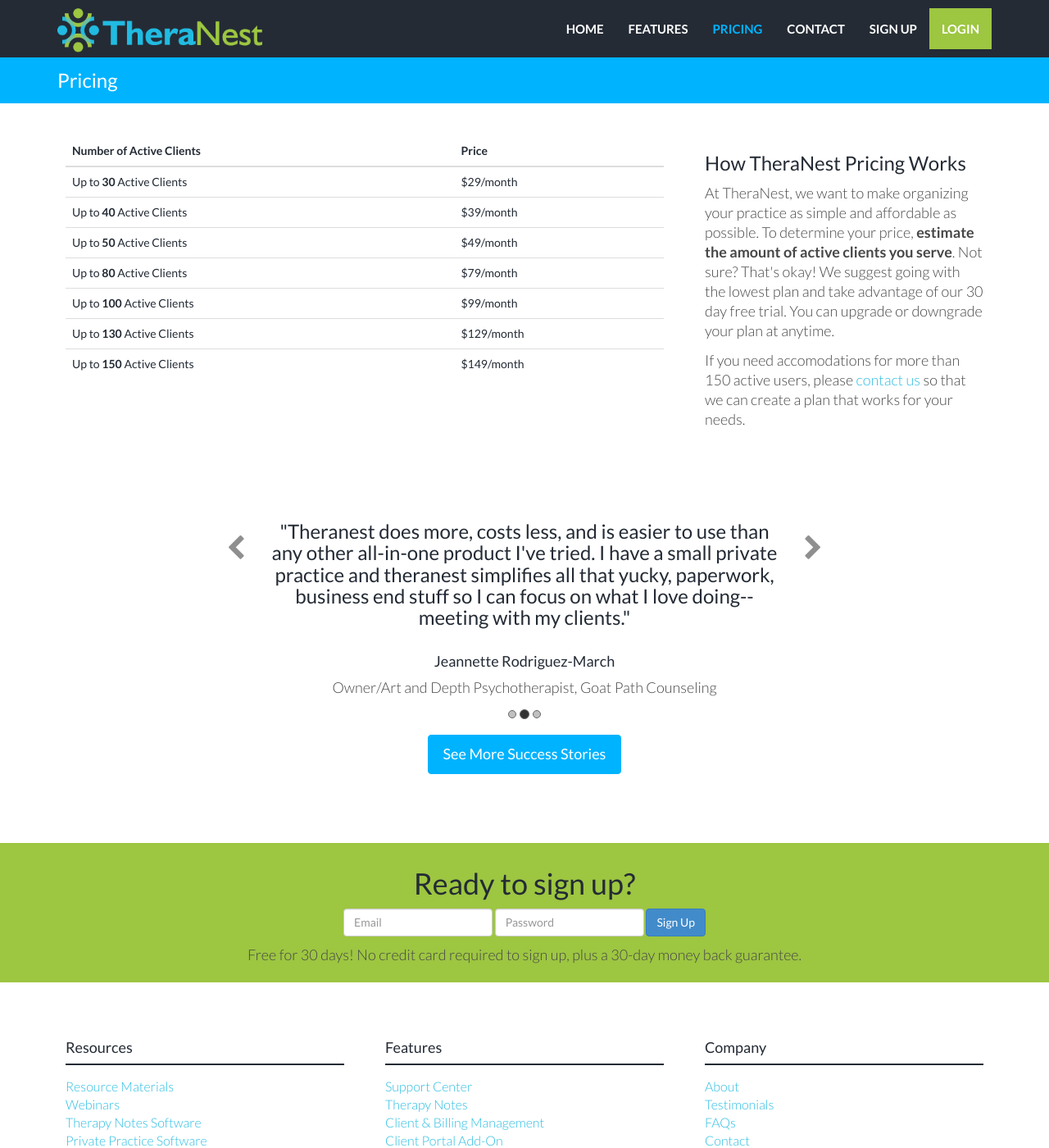
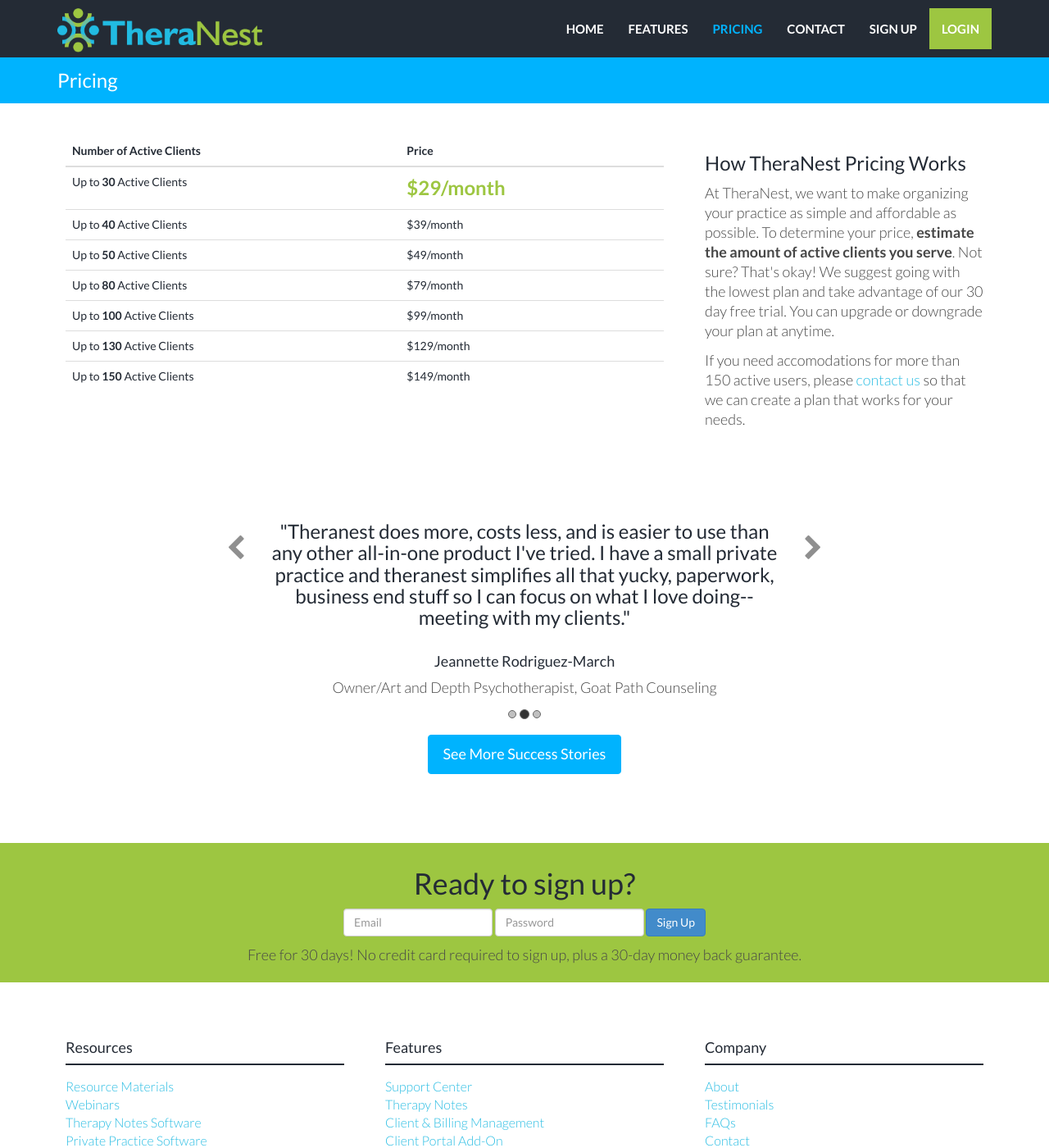
Before and after one commit to kaylacille/theranest-update, a Jekyll site: the page built from pricing.html, in a window 1280 px wide and 1400 px high. Shown: the whole window at 82% size. Built offline with Jekyll 4.4.1, drawn with Linux system fonts in a browser that asks for light colours; nearby versions of some CDN libraries.

Commit message:
Table styles on Pricing page

```diff
--- a/_includes/css/style.css
+++ b/_includes/css/style.css
@@ -659,7 +659,7 @@
 }
 
 /* PRICING PAGE */
-.green-price td{
+td.green-price{
   color: {{ site.colors.green }};
   font-size: 24px;
   font-weight: bold;
```
